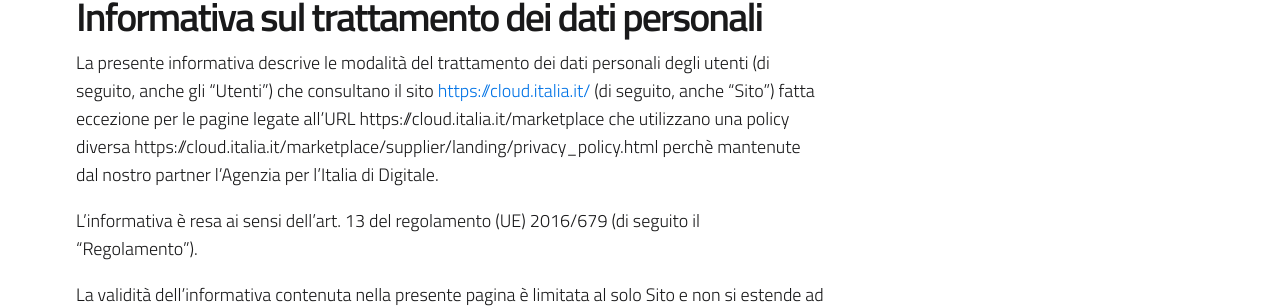
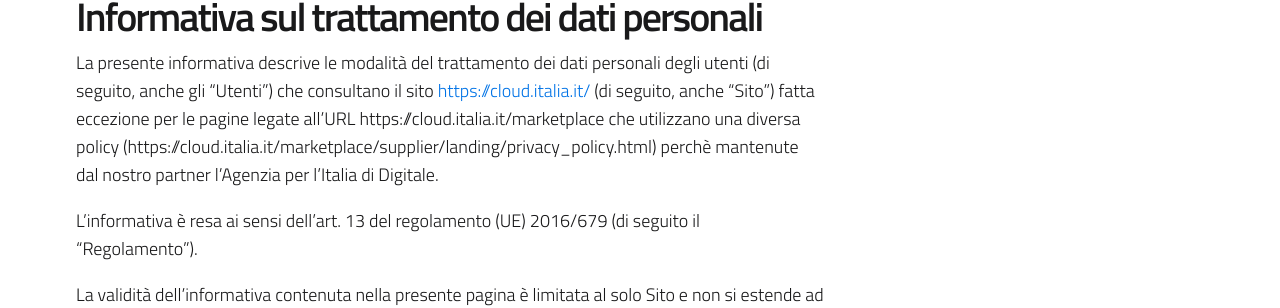
Before and after one commit to italia/cloud.italia.it, a Jekyll site: the page built from it/privacy-policy.md, in a window 1280 px wide and 900 px high. Shown: the part 382-690 px from the top of the window. Built offline with Jekyll 4.4.1, drawn with Linux system fonts in a browser that asks for light colours.

```diff
--- a/it/privacy-policy.md
+++ b/it/privacy-policy.md
@@ -12,7 +12,7 @@ La presente informativa descrive le modalità del trattamento dei dati personali
 degli utenti (di seguito, anche gli “Utenti”) che consultano il sito
 [https://cloud.italia.it/](https://cloud.italia.it/) (di seguito, anche
 “Sito”) fatta eccezione per le pagine legate all’URL https://cloud.italia.it/marketplace
-che utilizzano una policy diversa https://cloud.italia.it/marketplace/supplier/landing/privacy_policy.html
+che utilizzano una diversa policy (https://cloud.italia.it/marketplace/supplier/landing/privacy_policy.html)
 perchè mantenute dal nostro partner l’Agenzia per l’Italia di Digitale.
 
 L’informativa è resa ai sensi dell’art. 13 del regolamento (UE) 2016/679 (di
```
